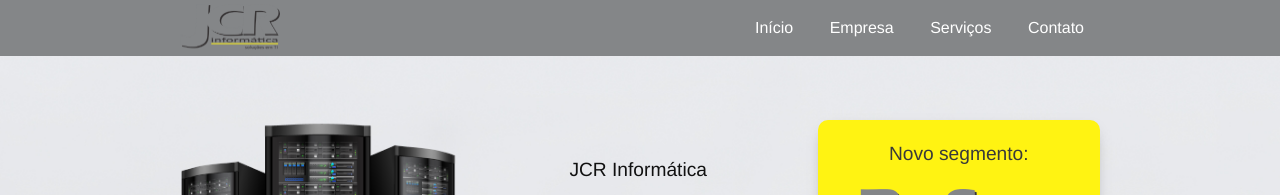
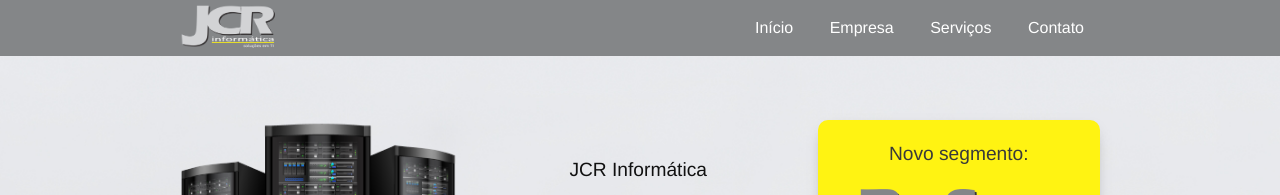
Before and after one commit to JCRInformatica/JCRInformatica.github.io, a Jekyll site: the page built from index.html, in a window 1280 px wide. Shown: the top 195 px of the page. Built offline with Jekyll 4.4.1, drawn with Linux system fonts in a browser that asks for light colours.

Commit message:
novo logo

```diff
--- a/_includes/header.html
+++ b/_includes/header.html
@@ -3,7 +3,7 @@
 
   <div class="wrapper">
 
-    <a class="site-title page-link" href="{{ site.baseurl }}/"><img src="{{ '/img/Logo-JCR.png' }}" alt="{{ site.title }}"></a>
+    <a class="site-title page-link" href="{{ site.baseurl }}/"><img src="{{ '/img/Logo-JCR-site.png' }}" alt="{{ site.title }}"></a>
 
     <nav class="site-nav">
       <a href="#menu" class="menu-icon">
```
Also changed, not shown: img/Logo-JCR-Site.png (added).
